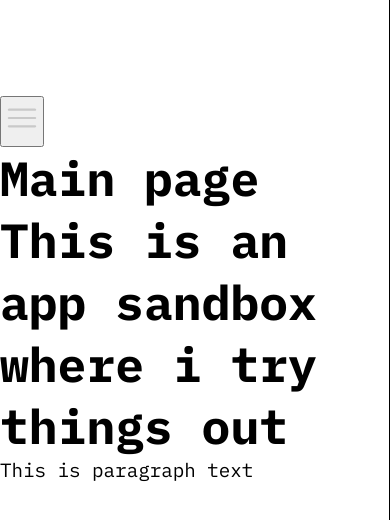
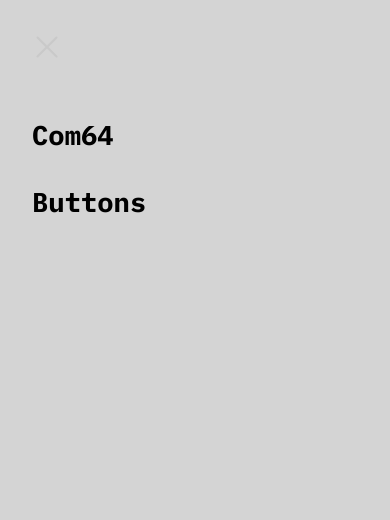
Before and after one commit to TPdkr/tpdkr_sandbox, a React (Vite) app in the folder sandbox/: page / in a window 390 px wide. Both pictures are taken after a click on the button "open sidebar". Shown: the top 520 px of the page. Built offline with nearby package versions, Linux system fonts and the light colour scheme.

Commit message:
fixed bugs and navbar fundtionally works

```diff
--- a/sandbox/src/App.css
+++ b/sandbox/src/App.css
@@ -66,6 +66,12 @@ body {
   background-color: white;
 }
 
+@media screen and (max-width: 64rem) {
+  body {
+    margin-top: 0;
+  }
+}
+
 h1 {
   font-size: 3rem;
 }
--- a/sandbox/src/components/Navbar.jsx
+++ b/sandbox/src/components/Navbar.jsx
@@ -29,7 +29,7 @@ export default function Navbar() {
 
       <nav
         id="navbar"
-        className={[styles.Navbar, isNavVisible ? "shown" : ""].join(" ")}
+        className={[styles.Navbar, isNavVisible ? styles.show : ""].join(" ")}
       >
         <ul>
           <li>
@@ -64,7 +64,7 @@ export default function Navbar() {
       </nav>
 
       <div
-        id="overlay"
+        className={styles.overlay}
         onClick={() => setIsNavVisible(false)}
         aria-hidden="true"
       ></div>
--- a/sandbox/src/components/Navbar.module.css
+++ b/sandbox/src/components/Navbar.module.css
@@ -49,7 +49,7 @@ NAVIGATION BAR
   cursor: pointer;
 }
 
-#overlay {
+.overlay {
   background: rgba(0, 0, 0, 0.5);
   position: fixed;
   inset: 0;
@@ -74,10 +74,10 @@ NAVIGATION BAR
     border-left: 1px solid var(--onSurface);
     transition: right 300ms ease-in-out;
   }
-  .Navbat.show {
+  .Navbar.show {
     right: 0;
   }
-  .Navbar.show ~ #overlay {
+  .Navbar.show ~ .overlay {
     display: block;
   }
   .Navbar ul {
```
